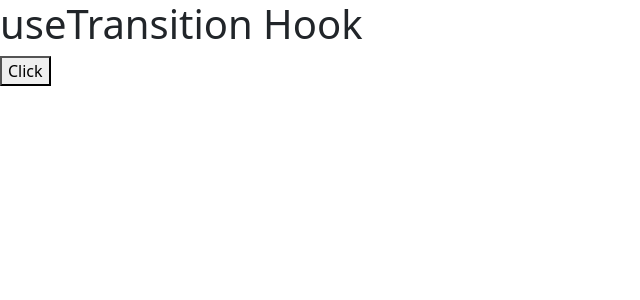
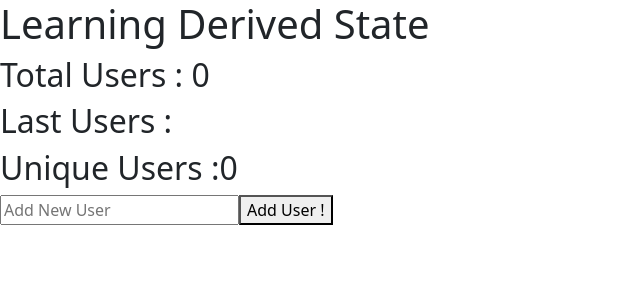
Before and after one commit to whoankitchauhan/learningReact, a React (Vite) app in the folder react1/: page / in a window 1280 px wide. Shown: the top 300 px of the page, without its empty margins (0-640 px from the left). Built offline with nearby package versions, Linux system fonts and the light colour scheme.

Commit message:
Derived State

```diff
--- a/react1/src/App.jsx
+++ b/react1/src/App.jsx
@@ -1,27 +1,31 @@
-import { useState, useTransition } from "react";
+import { useState } from "react";
 
 function App() {
-  const [isPending, startTransition] = useTransition();
-
-  const handleClick = () => {
-    startTransition(async () => {
-      await new Promise((res) => setTimeout(res, 5000));
-    });
+  const [users, setUsers] = useState([]);
+  const [user, setUser] = useState();
+  const handleAddUsers = () => {
+    setUsers([...users, user]);
   };
-
+  const totalUser = users.length;
+  const lastUser = users[users.length - 1];
+  const uniqueUsers = [...new Set(users)].length;
   return (
     <div>
-      <h1>useTransition Hook</h1>
-      {isPending ? (
-        <img
-          style={{ width: "100px" }}
-          src="https://upload.wikimedia.org/wikipedia/commons/b/b9/Youtube_loading_symbol_1_(wobbly).gif"
-          alt=""
-        />
-      ) : null}
-      <button disabled={isPending} onClick={handleClick}>
-        {isPending ? "Pending..." : "Click"}
-      </button>
+      <h1>Learning Derived State</h1>
+
+      <h2>Total Users : {totalUser}</h2>
+      <h2>Last Users :{lastUser}</h2>
+      <h2>Unique Users :{uniqueUsers}</h2>
+
+      <input
+        onChange={(event) => setUser(event.target.value)}
+        type="text"
+        placeholder="Add New User"
+      />
+      <button onClick={handleAddUsers}>Add User !</button>
+      {users.map((item, index) => (
+        <h4 key={index}>{item}</h4>
+      ))}
     </div>
   );
 }
```
